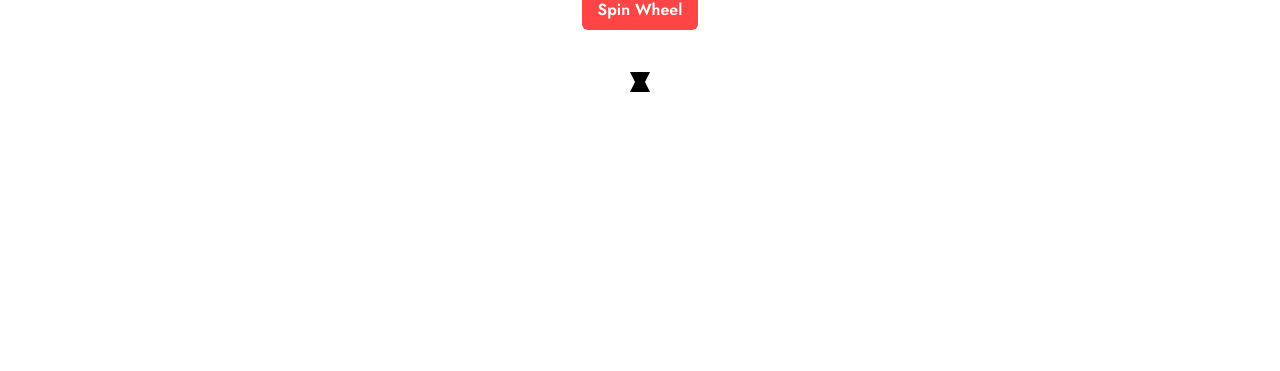
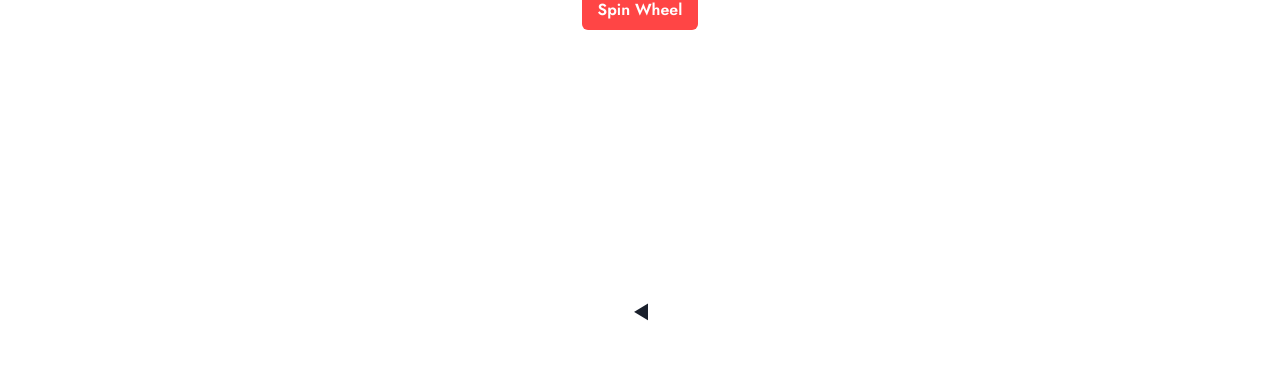
Before and after one commit to adityaREDFLAG/Adis-Site, a Next.js app: page /Wheel in a window 1280 px wide. Shown: the part 270-641 px from the top of the page. Built offline with nearby package versions, Linux system fonts and the light colour scheme.

Commit message:
Update Wheel.tsx

```diff
--- a/src/pages/Wheel.tsx
+++ b/src/pages/Wheel.tsx
@@ -73,18 +73,6 @@ const WheelSpinner: React.FC = () => {
       ctx.fillText(name, -ctx.measureText(name).width / 2, 0);
       ctx.restore();
     });
-
-    drawArrow(ctx, canvas);
-  };
-
-  const drawArrow = (ctx: CanvasRenderingContext2D, canvas: HTMLCanvasElement) => {
-    ctx.fillStyle = 'black';
-    ctx.beginPath();
-    ctx.moveTo(canvas.width / 2 - 10, 10);
-    ctx.lineTo(canvas.width / 2 + 10, 10);
-    ctx.lineTo(canvas.width / 2, 30);
-    ctx.closePath();
-    ctx.fill();
   };
 
   const spinWheel = () => {
@@ -119,7 +107,7 @@ const WheelSpinner: React.FC = () => {
         setWinner(names[winningIndex]);
 
         // Ensure the arrow points to the winning segment
-        const finalAngle = angle + (360 / numSegments) * winningIndex;
+        const finalAngle = (360 - (angle % 360)) + 90; // Adjust the final angle to ensure the winning segment is at the top
         canvas.style.transform = `rotate(${finalAngle}deg)`;
       }
     };
@@ -168,8 +156,10 @@ const WheelSpinner: React.FC = () => {
       </List>
       <Box position="relative">
         <canvas ref={canvasRef} width={500} height={500} style={{ transition: 'transform 3s ease-out' }} />
-        <Box position="absolute" top="10px" left="50%" transform="translateX(-50%)">
-          <Box width="0" height="0" borderLeft="10px solid transparent" borderRight="10px solid transparent" borderBottom="20px solid black"></Box>
+        <Box position="absolute" top="50%" left="50%" transform="translate(-50%, -50%) rotate(90deg)">
+          <Text fontSize="lg" fontWeight="bold">
+            ▼
+          </Text>
         </Box>
       </Box>
       {winner && (
```
